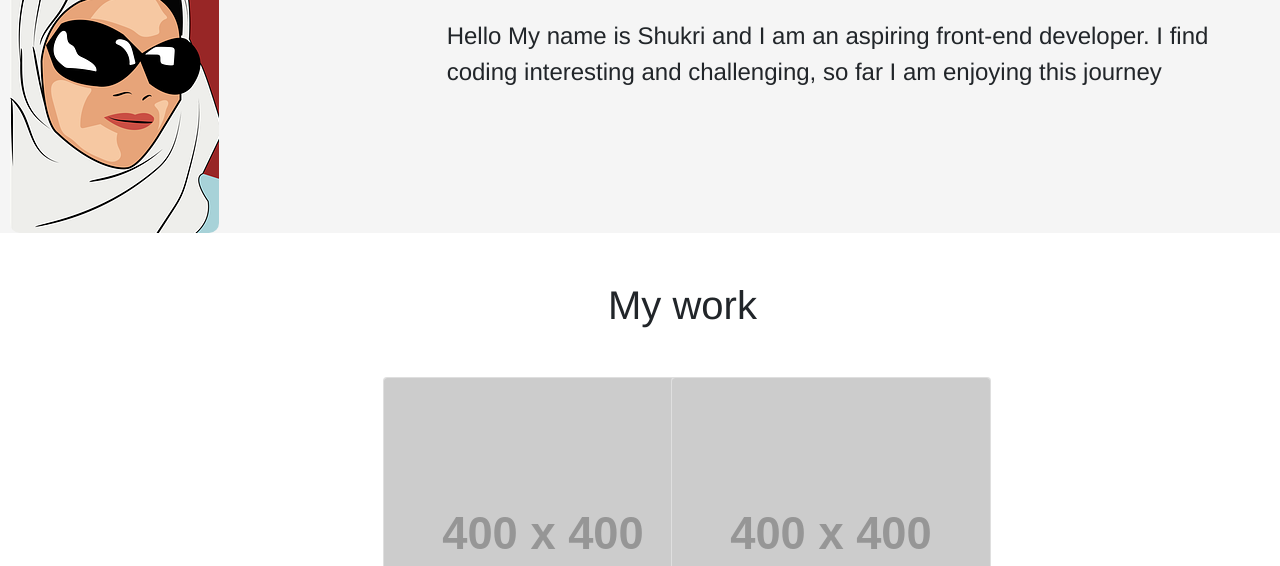
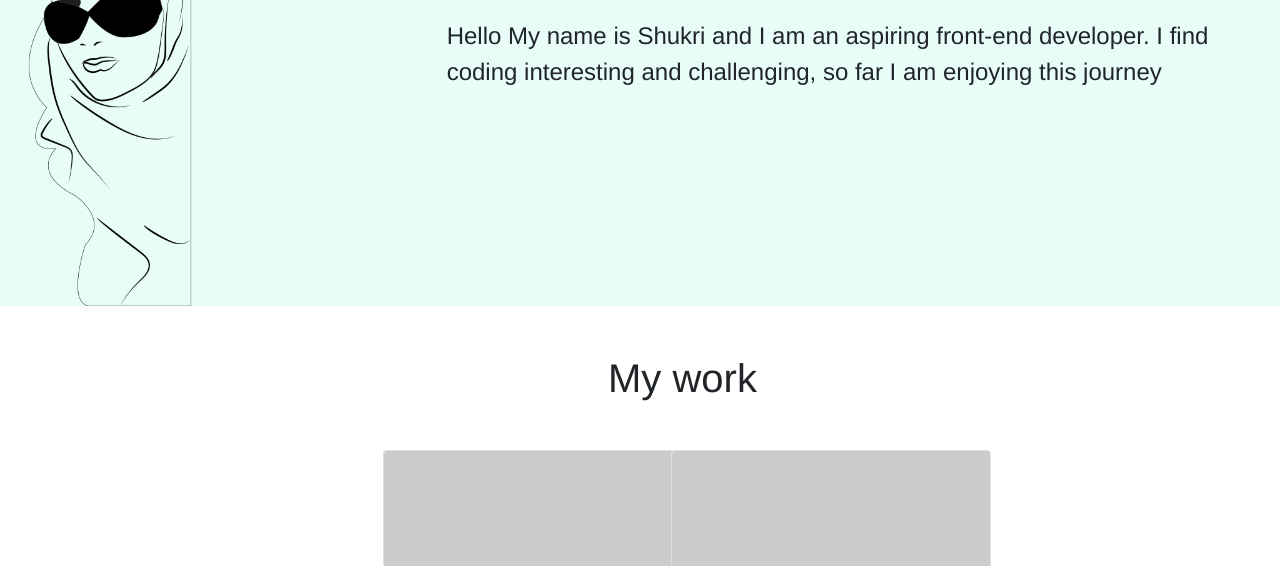
Before and after one commit to shukri74/bootstrap-portfolio, a plain HTML site: page index.html in a window 1280 px wide. Shown: the part 534-1100 px from the top of the page. Drawn offline with nearby package versions, Linux system fonts and the light colour scheme; placeholder pictures from the web are drawn by us.

Commit message:
changed avatar and background of about me section.

```diff
--- a/index.html
+++ b/index.html
@@ -29,7 +29,7 @@
       <div class="cardabout mb-5" style="max-width: 1500px;">
         <div class="row no-gutters">
           <div class="col-md-4 mx-auto" >
-            <img src="../images/womanavatar.png" class="card-img1" alt="woman-avatar">
+            <img src="./images/girl-g509f07a8a_1280.png" class="card-img1" alt="woman-avatar">
           </div>
           <div class="col-md-8 mx-auto" >
             <div class="card-body">
--- a/styles.css
+++ b/styles.css
@@ -63,12 +63,13 @@ a {
   }
   .card-img1{
     border-radius: 10px;
+    height: 400px;
     margin-left: 10px;
   }
   .centergrid{
     margin-left: 20pc;
   }
   .cardabout{
-    background-color: whitesmoke;
-    margin-top: 2px;
+    background-color: rgb(232, 253, 248);
+    margin-top: 0px;
   }
```
Also changed, not shown: images/Womanavatar.png (deleted), images/girl-g509f07a8a_1280.png (added), images/myfoto.jpg (added).
